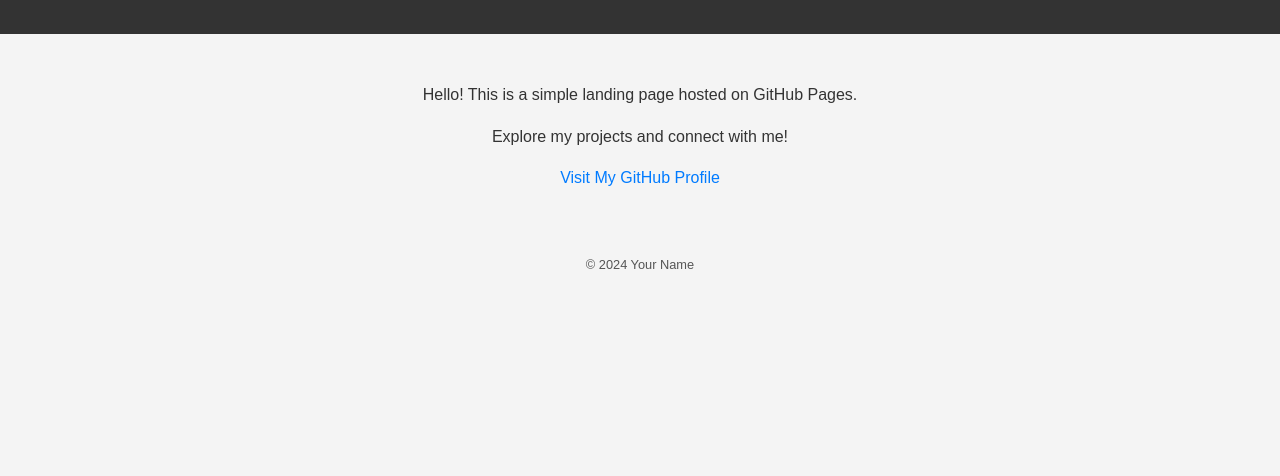
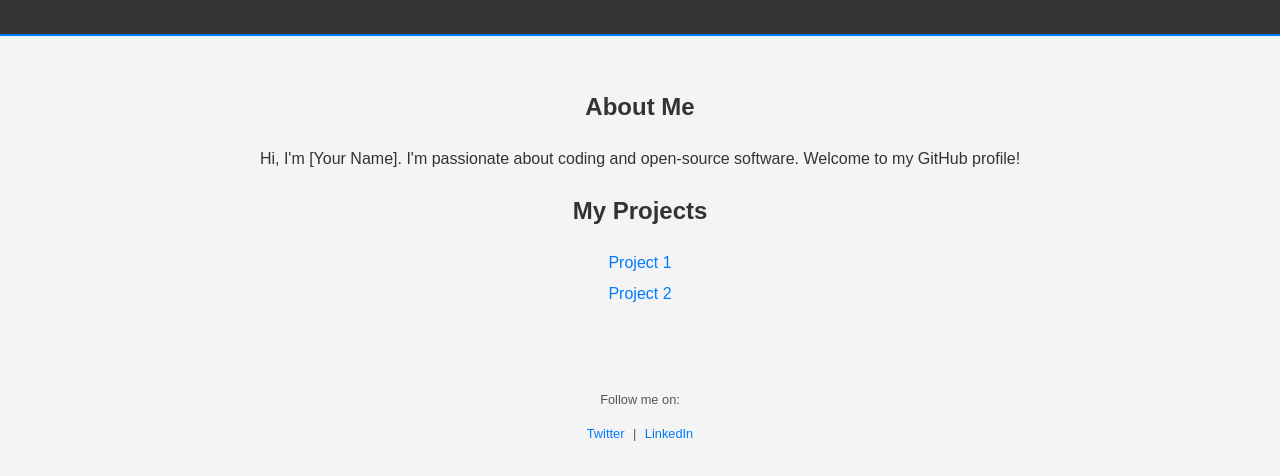
Before and after one commit to adithyaupendran/my-landing-page, a plain HTML site: page index.html in a window 1280 px wide. Shown: the part 92-568 px from the top of the page. Drawn offline with Linux system fonts and the light colour scheme.

Commit message:
Update index.html

```diff
--- a/index.html
+++ b/index.html
@@ -18,6 +18,7 @@
       background: #333;
       color: white;
       padding: 1rem 0;
+      border-bottom: 2px solid #007BFF; /* Blue border */
     }
     main {
       padding: 2rem;
@@ -34,6 +35,23 @@
       font-size: 0.8rem;
       color: #555;
     }
+    footer a {
+      color: #007BFF;
+      margin: 0 5px;
+    }
+    footer a:hover {
+      text-decoration: underline;
+    }
+    .about, .projects {
+      margin: 20px 0;
+    }
+    .projects ul {
+      list-style: none;
+      padding: 0;
+    }
+    .projects li {
+      margin: 5px 0;
+    }
   </style>
 </head>
 <body>
@@ -41,12 +59,25 @@
     <h1>Welcome to My GitHub Landing Page</h1>
   </header>
   <main>
-    <p>Hello! This is a simple landing page hosted on GitHub Pages.</p>
-    <p>Explore my projects and connect with me!</p>
-    <a href="https://github.com/your-username">Visit My GitHub Profile</a>
+    <section class="about">
+      <h2>About Me</h2>
+      <p>Hi, I'm [Your Name]. I'm passionate about coding and open-source software. Welcome to my GitHub profile!</p>
+    </section>
+
+    <section class="projects">
+      <h2>My Projects</h2>
+      <ul>
+        <li><a href="https://github.com/your-username/project-1">Project 1</a></li>
+        <li><a href="https://github.com/your-username/project-2">Project 2</a></li>
+        <!-- Add more projects as needed -->
+      </ul>
+    </section>
   </main>
+
   <footer>
-    <p>© 2024 Your Name</p>
+    <p>Follow me on:</p>
+    <a href="https://twitter.com/your-username" target="_blank">Twitter</a> |
+    <a href="https://linkedin.com/in/your-username" target="_blank">LinkedIn</a>
   </footer>
 </body>
 </html>
```
